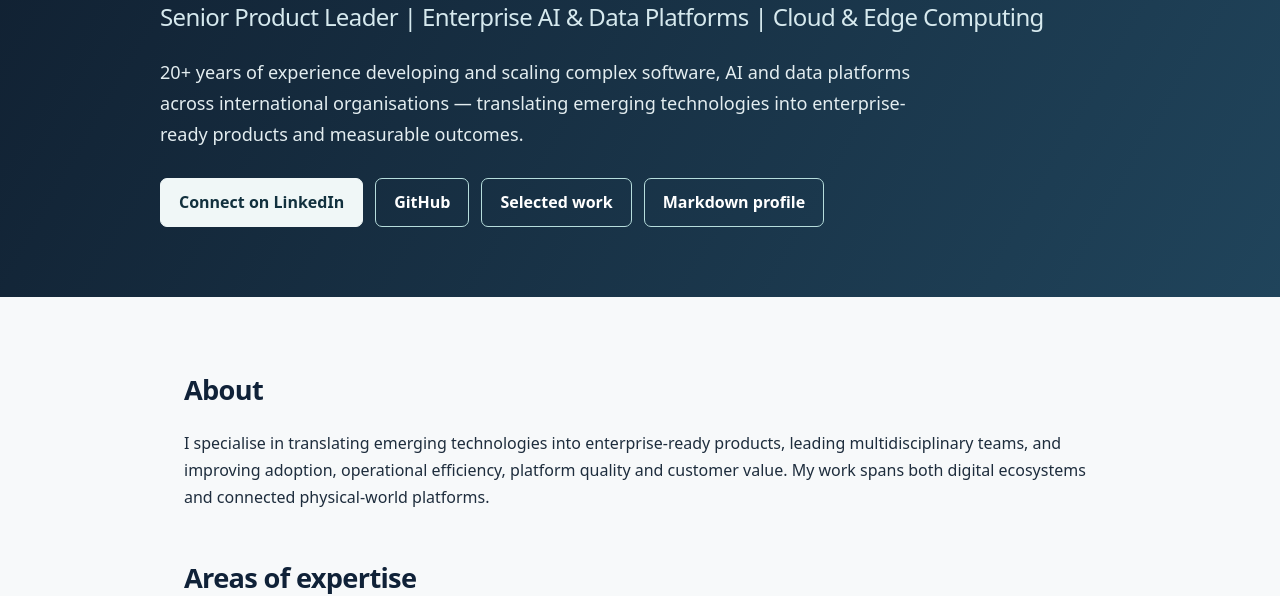
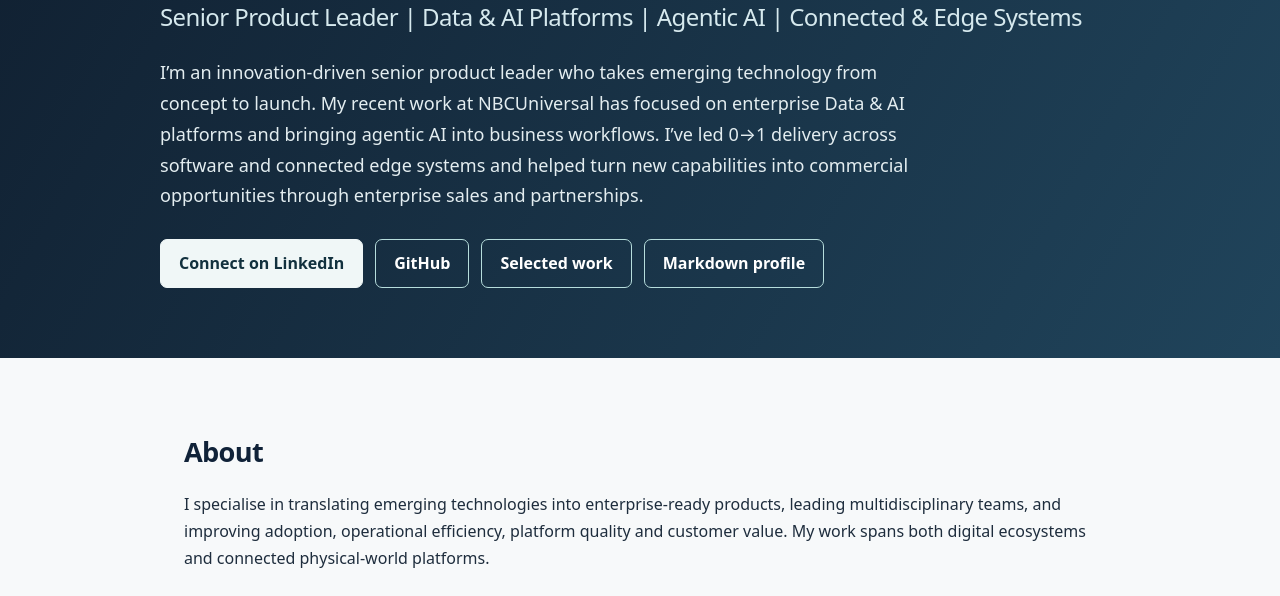
Before and after one commit to FredP-21/fredericpotet, a plain HTML site: page index.html in a window 1280 px wide. Shown: the part 208-804 px from the top of the page. Drawn offline with Linux system fonts and the light colour scheme.

Commit message:
Refresh homepage introduction for senior product leadership

```diff
--- a/index.html
+++ b/index.html
@@ -4,7 +4,7 @@
   <meta charset="utf-8">
   <meta name="viewport" content="width=device-width, initial-scale=1">
   <meta name="robots" content="index, follow">
-  <meta name="description" content="Frédéric Potet is a UK-based senior product leader specialising in enterprise AI, cloud data platforms, agentic systems and industrial edge computing.">
+  <meta name="description" content="Frédéric Potet is an innovation-driven senior product leader focused on data and AI platforms, agentic AI, connected and edge systems, and product commercialisation.">
   <meta name="theme-color" content="#101f30">
   <title>Frédéric Potet — Senior Product Leader | AI, Data & Edge</title>
   <link rel="canonical" href="https://fredp-21.github.io/fredericpotet/">
@@ -19,7 +19,7 @@
       "url": "https://fredp-21.github.io/fredericpotet/",
       "sameAs": ["https://www.linkedin.com/in/potetfrederic/", "https://github.com/FredP-21"],
       "jobTitle": "Senior Product Leader",
-      "description": "Senior product leader with 20+ years of experience in enterprise AI, cloud data platforms and edge computing.",
+      "description": "Frédéric Potet is an innovation-driven senior product leader focused on data and AI platforms, agentic AI, connected and edge systems, and product commercialisation.",
       "knowsAbout": [
         "AI product management", "Agentic AI", "Data platforms", "Cloud computing",
         "Data governance", "Industrial IoT", "Edge computing", "Technical product leadership"
@@ -50,8 +50,8 @@
     <div class="wrap">
       <div class="eyebrow">Technical Product Leadership · United Kingdom</div>
       <h1>Frédéric Potet</h1>
-      <h2>Senior Product Leader | Enterprise AI &amp; Data Platforms | Cloud &amp; Edge Computing</h2>
-      <p class="lead">20+ years of experience developing and scaling complex software, AI and data platforms across international organisations — translating emerging technologies into enterprise-ready products and measurable outcomes.</p>
+      <h2>Senior Product Leader | Data &amp; AI Platforms | Agentic AI | Connected &amp; Edge Systems</h2>
+      <p class="lead">I’m an innovation-driven senior product leader who takes emerging technology from concept to launch. My recent work at NBCUniversal has focused on enterprise Data &amp; AI platforms and bringing agentic AI into business workflows. I’ve led 0→1 delivery across software and connected edge systems and helped turn new capabilities into commercial opportunities through enterprise sales and partnerships.</p>
       <nav class="links" aria-label="Professional links">
         <a class="button primary" href="https://www.linkedin.com/in/potetfrederic/" rel="me noreferrer">Connect on LinkedIn</a>
         <a class="button" href="https://github.com/FredP-21" rel="me noreferrer">GitHub</a>
```
